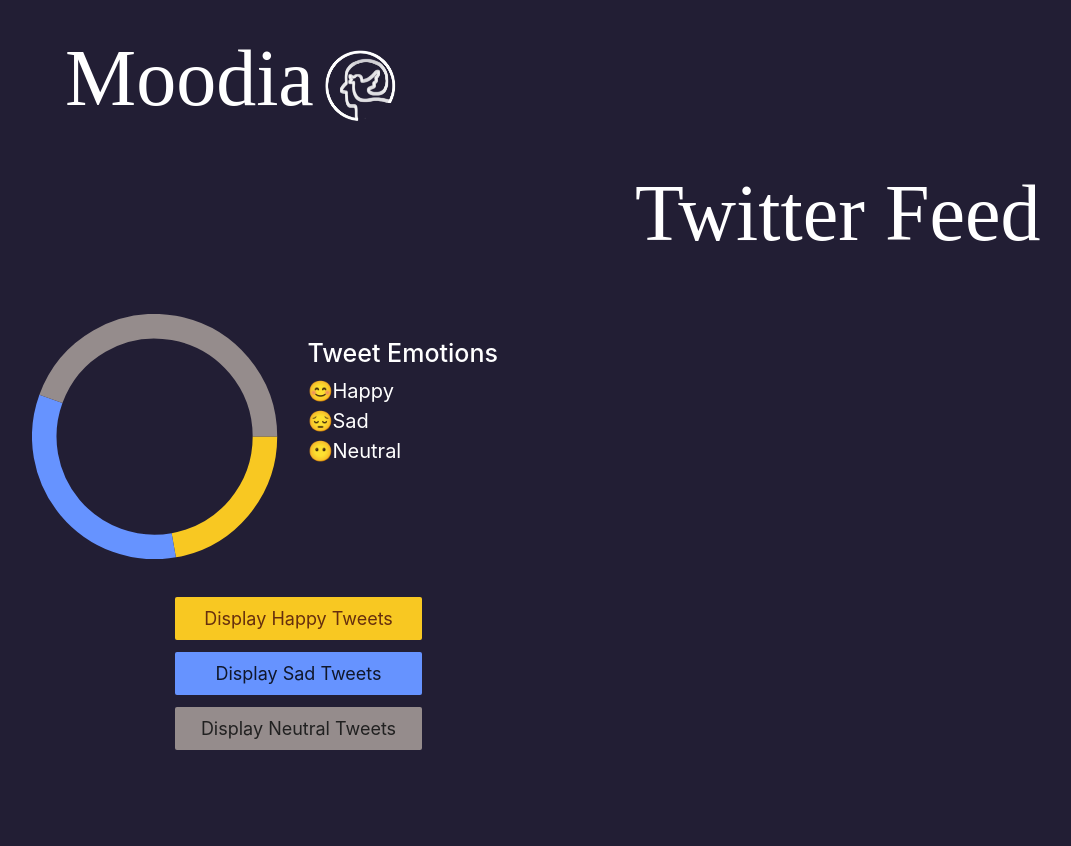
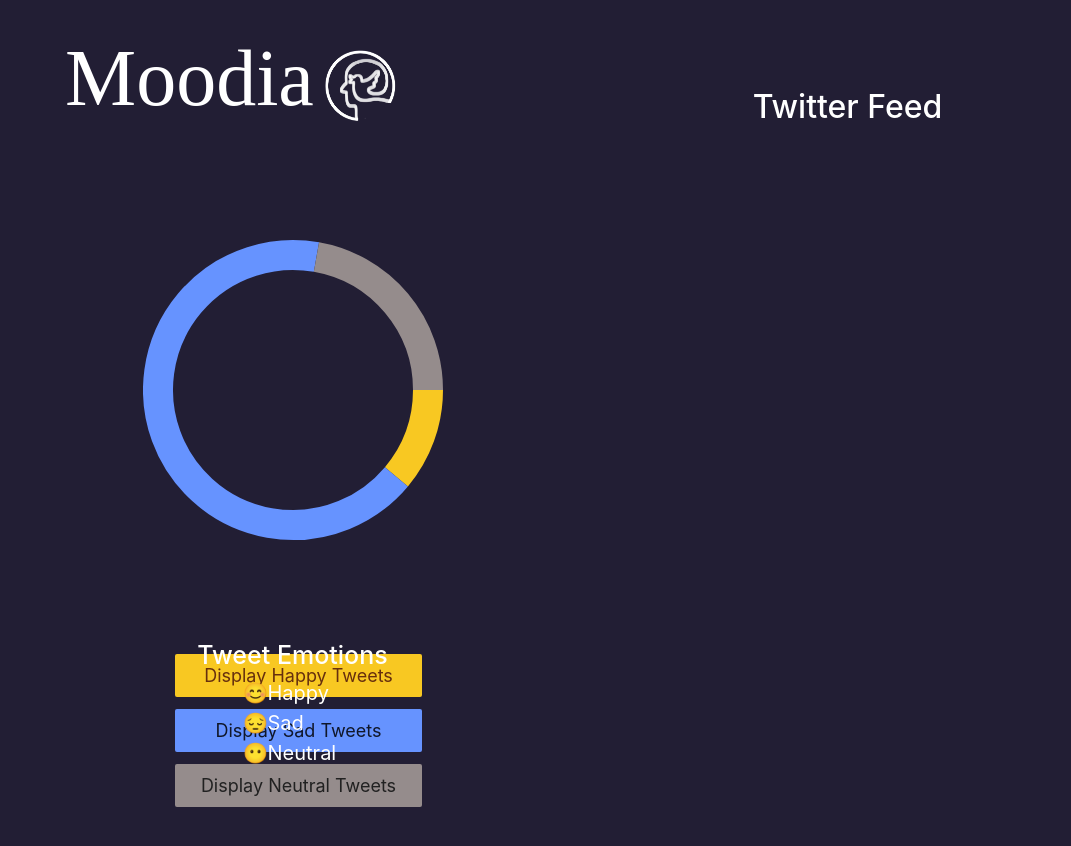
Before and after one commit to christinaaag/csce315proj3, a React (Create React App) app in the folder frontend/: page /dashboard in a window 1280 px wide. Shown: the top 846 px of the page, without its empty margins (70-1141 px from the left). Built offline with nearby package versions, Linux system fonts and the light colour scheme; a web font is replaced by a local one.

Commit message:
stacked and aligned donut chart and legend

```diff
--- a/frontend/src/containers/dashboard/Dashboard.css
+++ b/frontend/src/containers/dashboard/Dashboard.css
@@ -15,3 +15,7 @@
     height: 25vmin;
     padding: 15px;
 }
+
+.logo {
+    text-align: left;
+}
--- a/frontend/src/containers/dashboard/Dashboard.js
+++ b/frontend/src/containers/dashboard/Dashboard.js
@@ -10,7 +10,7 @@
     return (
         <div className="body">
             <Container >
-                <h1 className="title">Moodia<img className="logo" src={logo} alt="" /></h1>
+                <h1 className="logo">Moodia<img className="logo" src={logo} alt="" /></h1>
             </Container>
             <Container>
 
@@ -19,8 +19,10 @@
                 </Col>
 
 
+
+
                 <Col>
-                <h1>Twitter Feed</h1>
+                    <h2>Twitter Feed</h2>
                 </Col>
 
 
--- a/frontend/src/containers/dashboard/components/SentDisp.css
+++ b/frontend/src/containers/dashboard/components/SentDisp.css
@@ -19,6 +19,7 @@
 .sentdisp-container > p {
     margin-top: 8px;
     color: #fff;
+    align-items: left;
     font-size: 32px;
     font-family: 'Trebuchet MS', 'Lucida Sans Unicode', 'Lucida Grande',
       'Lucida Sans', Arial, sans-serif;
@@ -26,19 +27,21 @@
 
   .sentdisp-data {
     content: "";
-  display: table;
-  clear: both;
+    display: table;
+    clear: both;
+
 
 
   }
 
   .legend-title{
-    text-align: left;
+    text-align: center;
     font-size: 25px;
 
   }
   .legend-text {
     text-align: left;
+    padding-left: 100px;
     font-size: 20px;
   }
 
--- a/frontend/src/containers/dashboard/components/SentDisp.js
+++ b/frontend/src/containers/dashboard/components/SentDisp.js
@@ -32,26 +32,29 @@
     <>
 
         <div className='sentdisp-container'>
-          <div className= 'sentdis-data'>
+          <div className= 'sentdisp-data'>
             <Row>
               <Col>
               <PieChart
                 data={[
                   { title: 'Happy', value: 10, color: '#F8C822' },
-                  { title: 'Sad', value: 15, color: '#6693FF' },
+                  { title: 'Sad', value: 60, color: '#6693FF' },
                   { title: 'Neutral', value: 20, color: '#958C8C' },
                 ]}
 
                 lineWidth={20}
                 />
+                <br></br>
+                <br></br>
+
+                  <h4 className= 'legend-title'>Tweet Emotions</h4>
+
+                  <div className= 'legend-text'>😊Happy</div>
+                  <div className= 'legend-text'>😔Sad</div>
+                  <div className= 'legend-text'>😶Neutral</div>
+
               </Col>
-              <Col>
-                <br></br>
-                <h4 className= 'legend-title'>Tweet Emotions</h4>
-                <div className= 'legend-text'>😊Happy</div>
-                <div className= 'legend-text'>😔Sad</div>
-                <div className= 'legend-text'>😶Neutral</div>
-              </Col>
+
             </Row>
 
 
```
Also changed, not shown: 1 other file (tests, documents, lock files or other folders).
